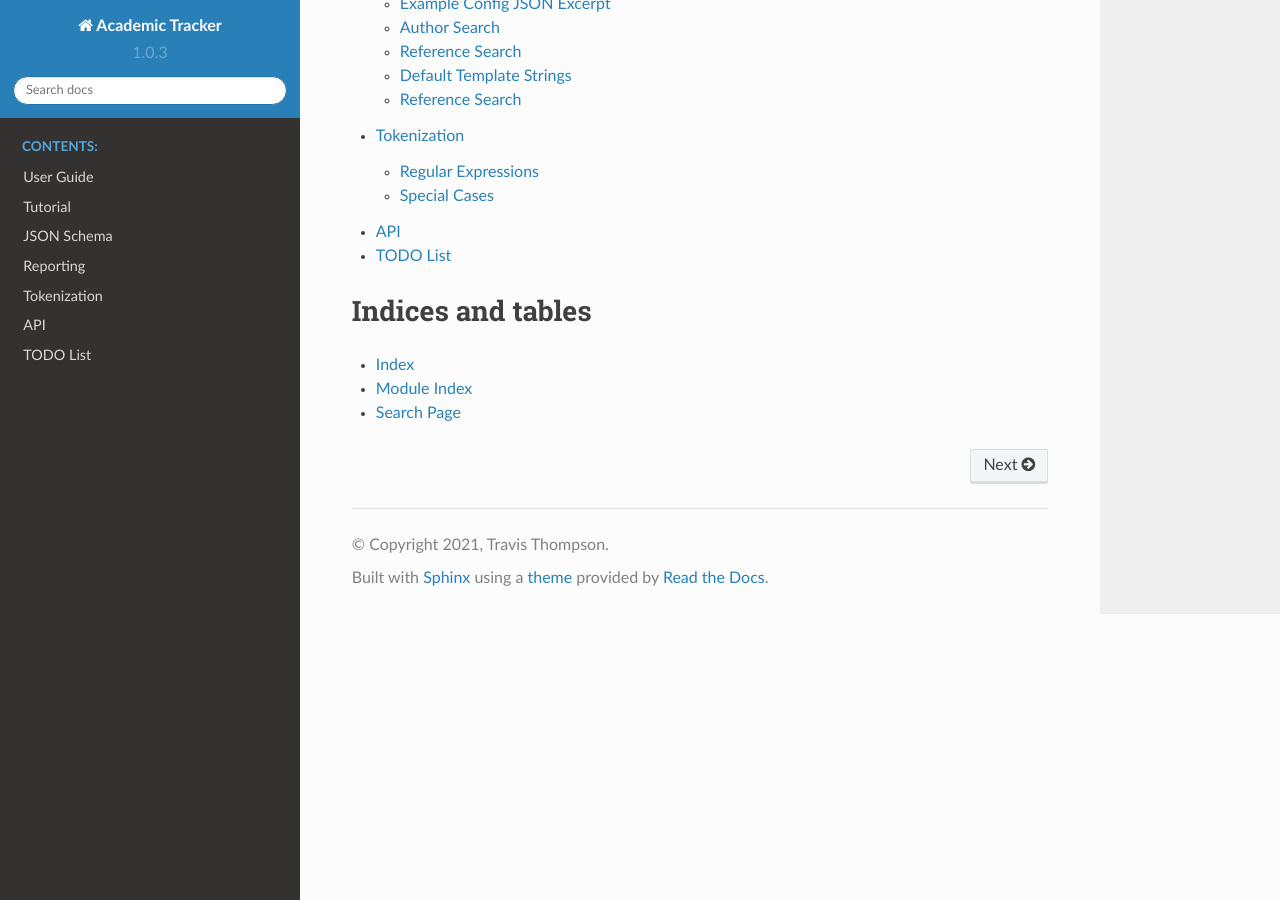
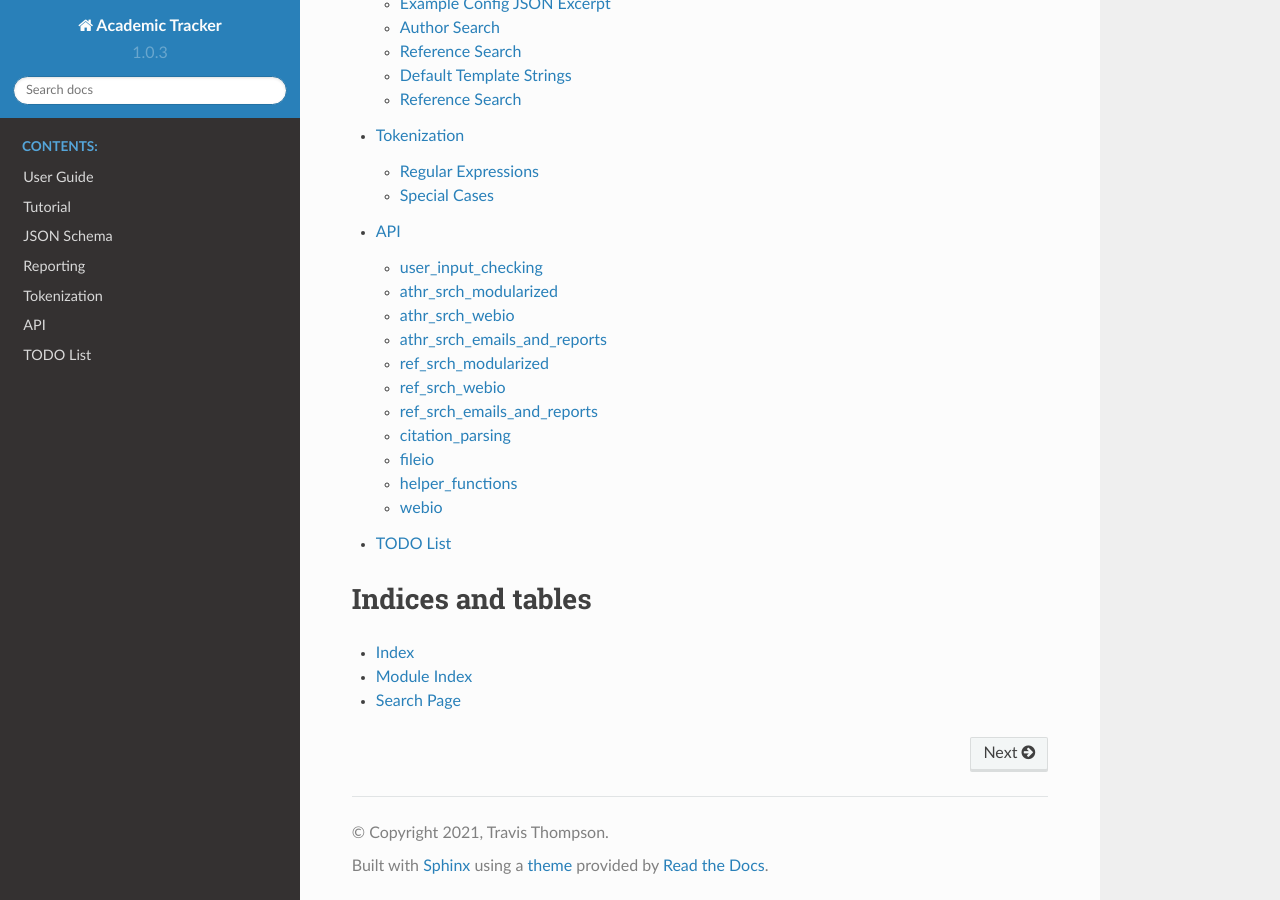
Before and after one commit to MoseleyBioinformaticsLab/academic_tracker, a Sphinx documentation site: the page built from docs/index.rst, in a window 1280 px wide and 900 px high, scrolled down 3936 px. Built offline with Sphinx 7.4.7 and the Read the Docs theme 2.0.0, drawn with Linux system fonts in a browser that asks for light colours; pages that are not in the unit, such as notebooks, are missing from menus.

```diff
--- a/docs/api.rst
+++ b/docs/api.rst
@@ -1,30 +1,62 @@
 API
 ===
 
-.. automodule:: src.academic_tracker
+.. automodule:: academic_tracker
 
-.. automodule:: src.academic_tracker.user_input_checking
+user_input_checking
+-------------------
+.. automodule:: academic_tracker.user_input_checking
     :members:
 
-.. automodule:: src.academic_tracker.athr_srch_modularized
-    :members:
-.. automodule:: src.academic_tracker.athr_srch_webio
-    :members:
-.. automodule:: src.academic_tracker.athr_srch_emails_and_reports
+
+athr_srch_modularized
+---------------------
+.. automodule:: academic_tracker.athr_srch_modularized
     :members:
 
-.. automodule:: src.academic_tracker.ref_srch_modularized
-    :members:
-.. automodule:: src.academic_tracker.ref_srch_webio
-    :members:
-.. automodule:: src.academic_tracker.ref_srch_emails_and_reports
-    :members:
-.. automodule:: src.academic_tracker.citation_parsing
+athr_srch_webio
+---------------
+.. automodule:: academic_tracker.athr_srch_webio
     :members:
 
-.. automodule:: src.academic_tracker.fileio
+athr_srch_emails_and_reports
+----------------------------
+.. automodule:: academic_tracker.athr_srch_emails_and_reports
     :members:
-.. automodule:: src.academic_tracker.helper_functions
+
+
+ref_srch_modularized
+--------------------
+.. automodule:: academic_tracker.ref_srch_modularized
     :members:
-.. automodule:: src.academic_tracker.webio
+
+ref_srch_webio
+--------------
+.. automodule:: academic_tracker.ref_srch_webio
     :members:
+
+ref_srch_emails_and_reports
+---------------------------
+.. automodule:: academic_tracker.ref_srch_emails_and_reports
+    :members:
+
+citation_parsing
+----------------
+.. automodule:: academic_tracker.citation_parsing
+    :members:
+
+
+fileio
+------
+.. automodule:: academic_tracker.fileio
+    :members:
+
+helper_functions
+----------------
+.. automodule:: academic_tracker.helper_functions
+    :members:
+
+webio
+-----
+.. automodule:: academic_tracker.webio
+    :members:
--- a/docs/conf.py
+++ b/docs/conf.py
@@ -15,9 +15,9 @@
 import os
 import sys
 # sys.path.insert(0, os.path.abspath('.'))
-sys.path.insert(0, os.path.abspath('..'))
+sys.path.insert(0, os.path.abspath('../src'))
 
-from src.academic_tracker import __version__
+from academic_tracker import __version__
 
 
 # -- Project information -----------------------------------------------------
```
